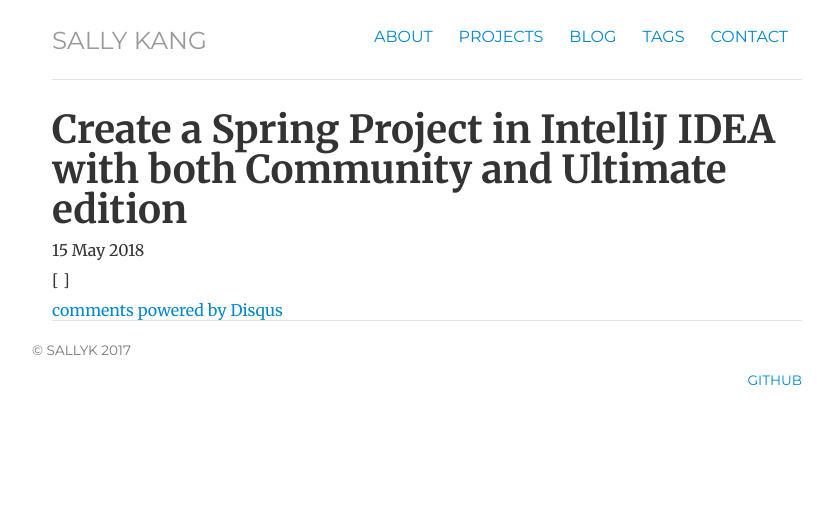
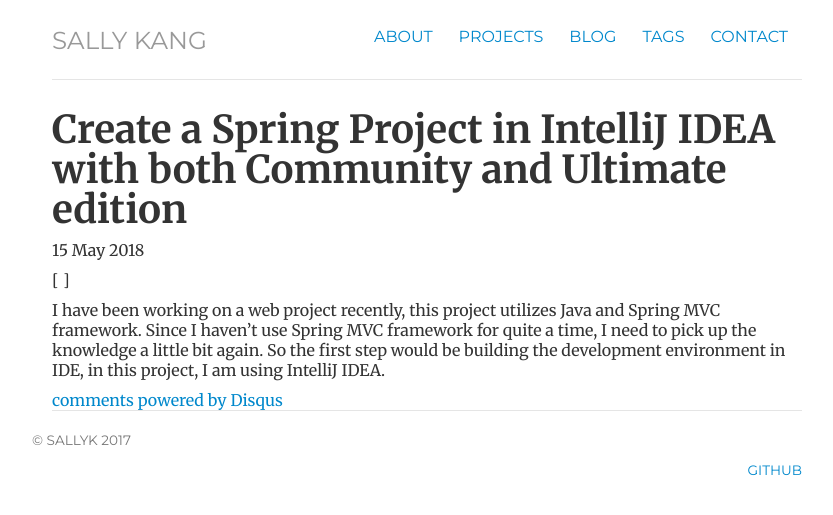
Before and after one commit to SallyKAN/SallyKAN.github.io, a Jekyll site: the page built from _posts/2018-05-15-create-a-spring-project-in-intellij-idea-with-both-community-and-ultimate-edition.md, in a window 1280 px wide. Shown: the top 515 px of the page, without its empty margins (213-1046 px from the left). Built offline with Jekyll 4.4.1, drawn with Linux system fonts in a browser that asks for light colours; our own code applies the rules of GitHub Pages for plain Markdown files; a script that is not in the unit is left out; comment, search, counter and statistics services are not loaded.

Commit message:
write new post

```diff
--- a/_posts/2018-05-15-create-a-spring-project-in-intellij-idea-with-both-community-and-ultimate-edition.md
+++ b/_posts/2018-05-15-create-a-spring-project-in-intellij-idea-with-both-community-and-ultimate-edition.md
@@ -1,3 +1,5 @@
 ---
 title: Create a Spring Project in IntelliJ IDEA with both Community and Ultimate edition
 ---
+
+I have been working on a web project recently, this project  utilizes Java and Spring MVC framework. Since I  haven't use Spring MVC framework for quite a time, I need to pick up the knowledge a little bit again.  So the first step would be building the development environment in IDE, in this project, I am using IntelliJ IDEA.
```
